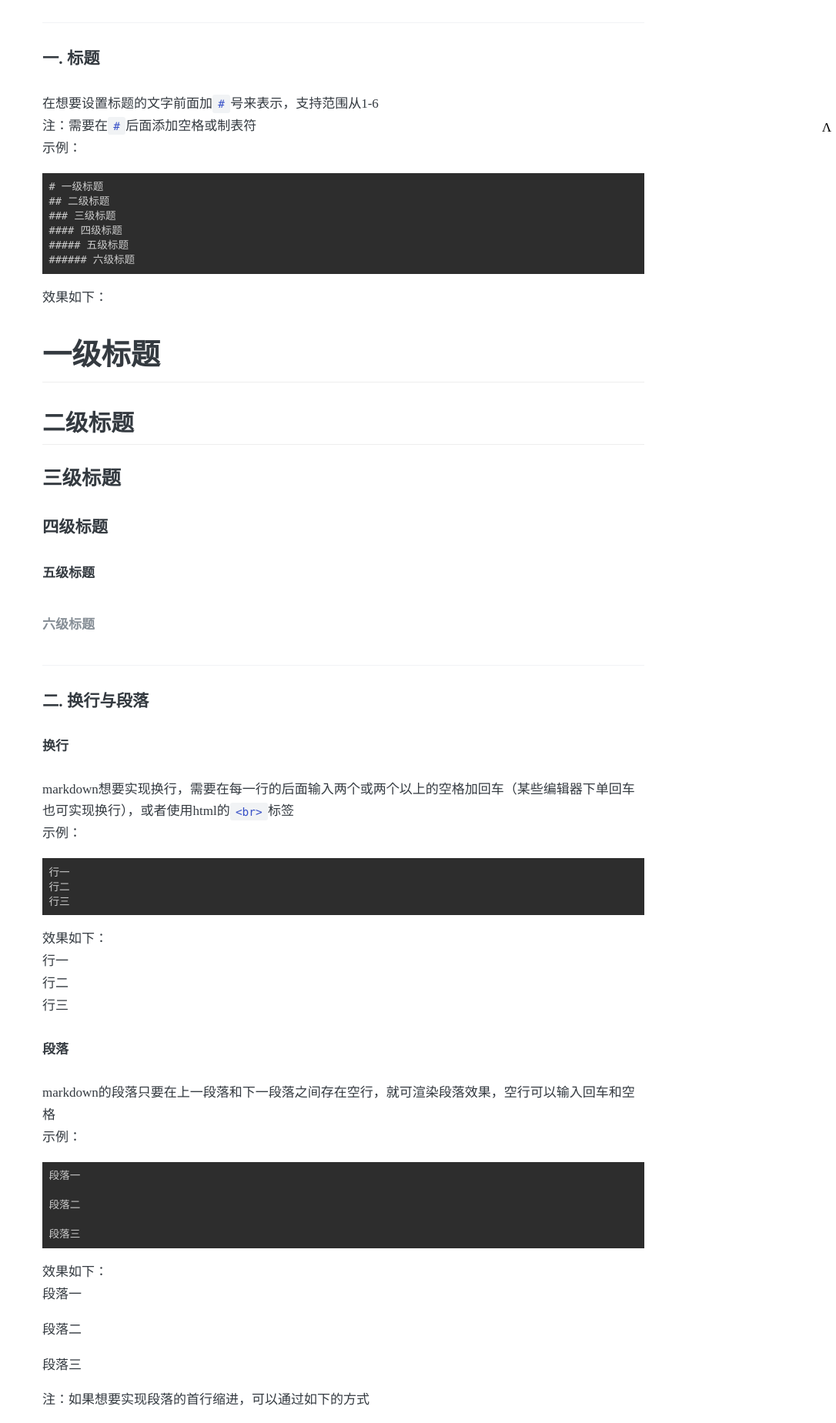
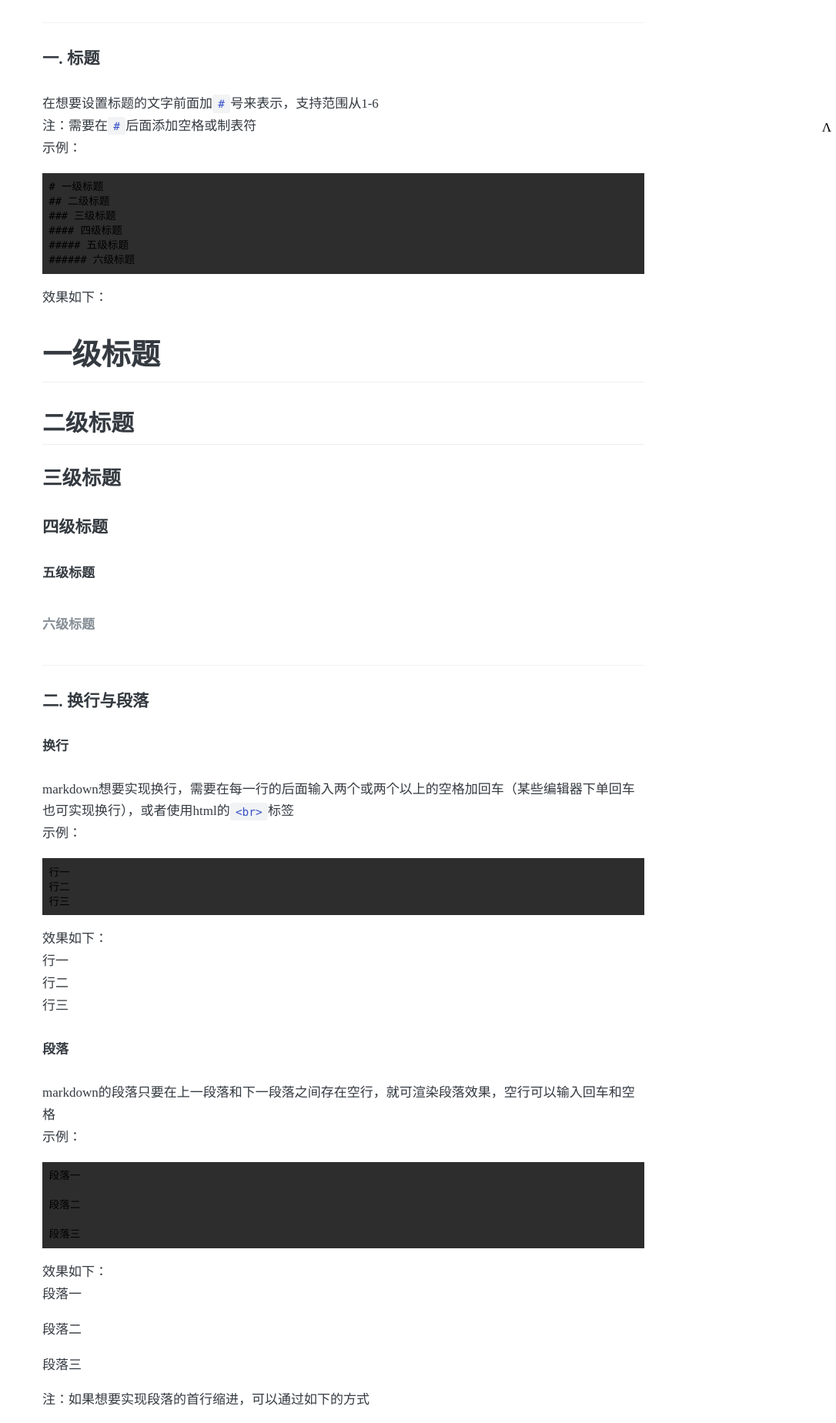
Before and after one commit to perfiffer/perfiffer.github.io, a Jekyll site: the page built from _posts/2019-04-16-0417.md, in a window 1280 px wide. Shown: the part 721-2570 px from the top of the page at 77% size, without its empty margins (194-1280 px from the left). Built offline with Jekyll 4.4.1, drawn with Linux system fonts in a browser that asks for light colours; some web fonts are replaced; comment, search, counter and statistics services are not loaded.

Commit message:
update style

```diff
--- a/_sass/_typography.scss
+++ b/_sass/_typography.scss
@@ -288,7 +288,7 @@ pre {
   white-space: pre;
   overflow: auto;
   background-color: #2d2d2d;
-  color: #ccc;
+  color: black;
 }
 
 pre code {
@@ -345,7 +345,7 @@ img {
   display: block;
   max-width: 100%;
   margin: 0 0 1rem;
-  border-radius: 5px;
+  border-radius: 0px;
 }
 
 /*--------------
```
